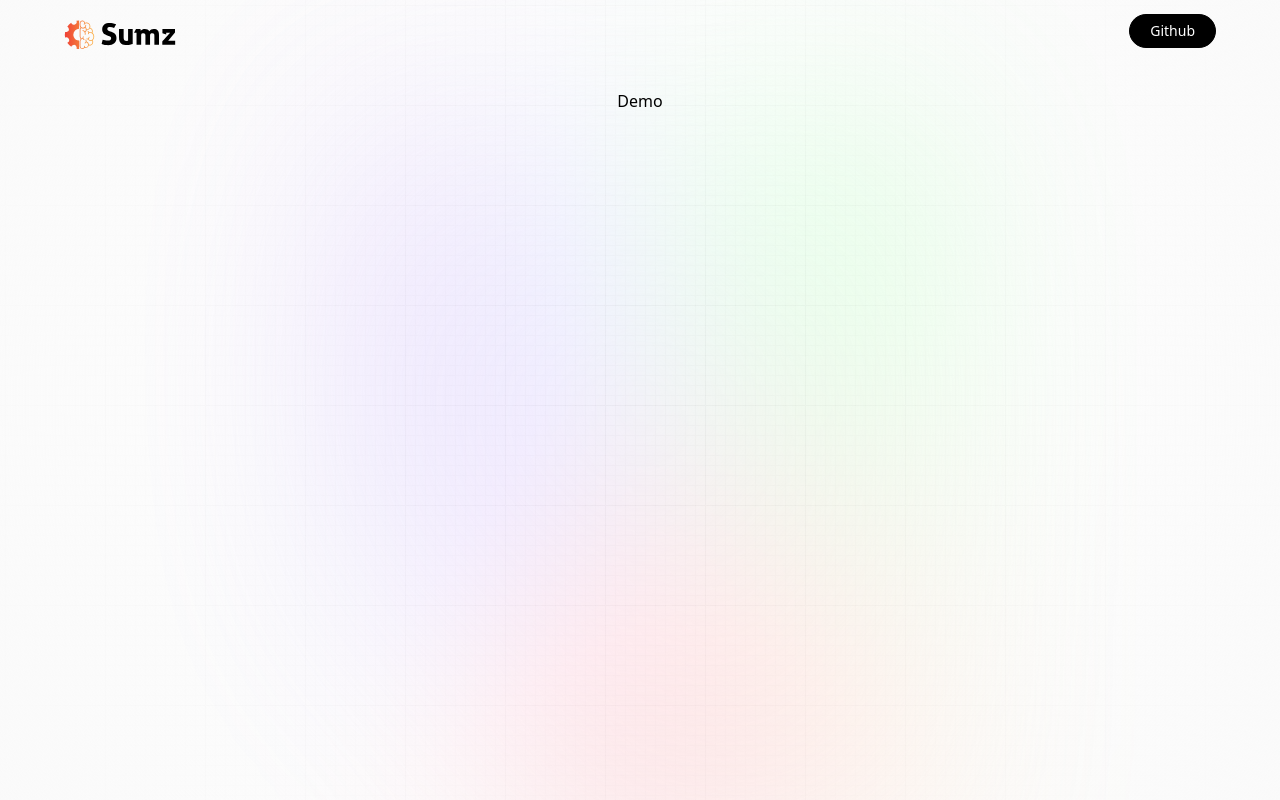
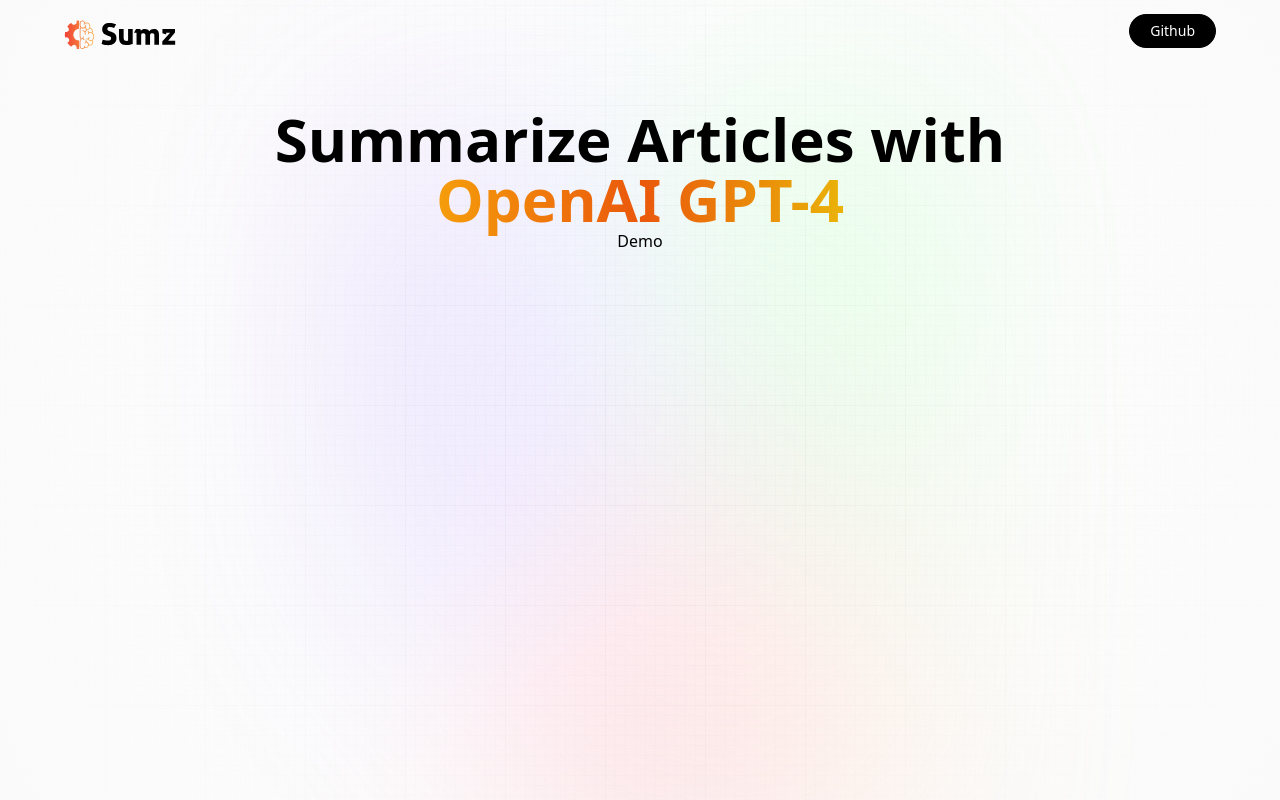
Before and after one commit to shripalp/ai-summarizer, a React (Vite) app: page / in a window 1280 px wide. Built offline with nearby package versions, Linux system fonts and the light colour scheme; a web font is replaced by a local one.

Commit message:
my secong commit

```diff
--- a/src/components/Hero.jsx
+++ b/src/components/Hero.jsx
@@ -14,7 +14,10 @@
           Github
         </button>
       </nav>
-      <h1></h1>
+      <h1 className="head_text">
+        Summarize Articles with <br />
+        <span className="orange_gradient">OpenAI GPT-4</span>
+      </h1>
     </header>
   );
 };
```
